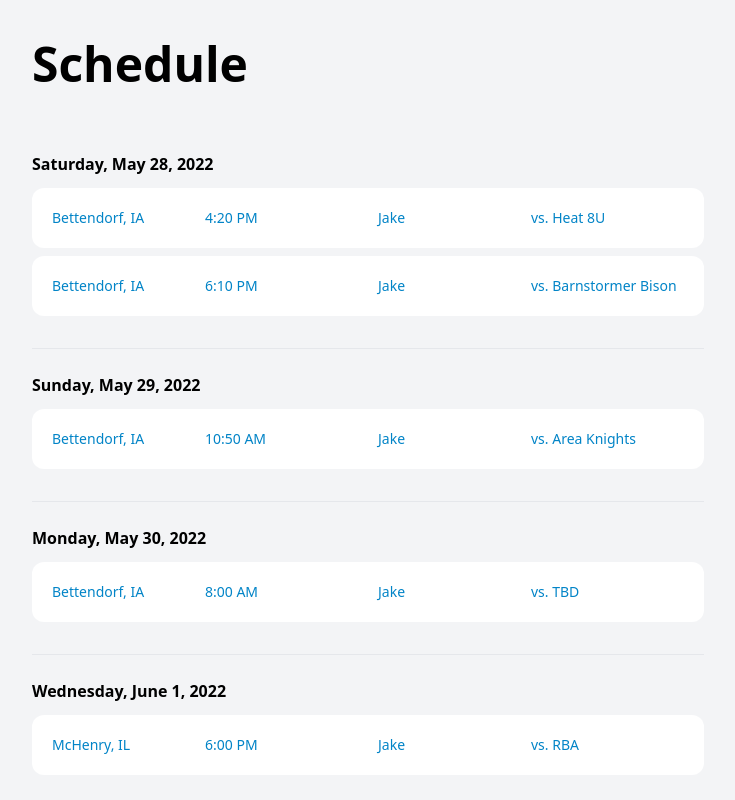
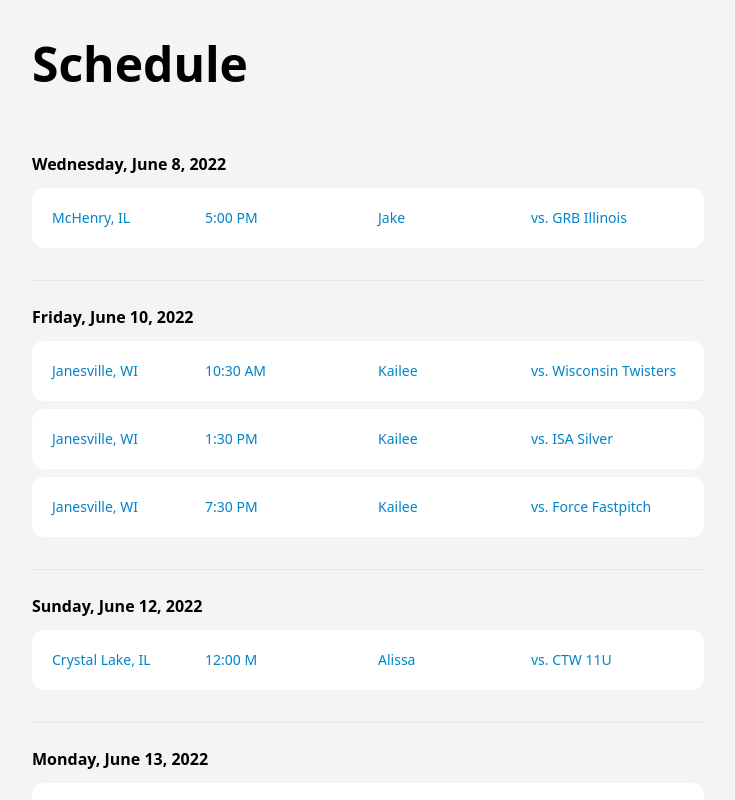
Before and after one commit to joelohrdev/game-schedule, a Nuxt app: page / in a window 1280 px wide. Shown: the top 800 px of the page, without its empty margins (272-1007 px from the left). Built offline with nearby package versions, Linux system fonts and the light colour scheme.

Commit message:
Update app.vue

```diff
--- a/app.vue
+++ b/app.vue
@@ -47,82 +47,41 @@ const kaileeGames = [
 {
   id: 1,
   name: 'Kailee',
-  address: 'Woodstock, IL',
-  date: '2022-06-02',
-  time: '6:00 PM',
-  vs: 'Sports City Heatwave',
+  address: 'Janesville, WI',
+  date: '2022-06-10',
+  time: '10:30 AM',
+  vs: 'Wisconsin Twisters',
+},
+{
+  id: 2,
+  name: 'Kailee',
+  address: 'Janesville, WI',
+  date: '2022-06-10',
+  time: '1:30 PM',
+  vs: 'ISA Silver',
+},
+{
+  id: 3,
+  name: 'Kailee',
+  address: 'Janesville, WI',
+  date: '2022-06-10',
+  time: '7:30 PM',
+  vs: 'Force Fastpitch',
 }
 ]
 
 const alissaGames = [
-
+  {
+  id: 1,
+  name: 'Alissa',
+  address: 'Crystal Lake, IL',
+  date: '2022-06-12',
+  time: '12:00 M',
+  vs: 'CTW 11U',
+}
 ]
 
 const jakeGames = [
-  {
-    id: 11,
-    name: 'Jake',
-    address: 'Bettendorf, IA',
-    date: '2022-05-28',
-    time: '4:20 PM',
-    vs: 'Heat 8U',
-  },
-  {
-    id: 12,
-    name: 'Jake',
-    address: 'Bettendorf, IA',
-    date: '2022-05-28',
-    time: '6:10 PM',
-    vs: 'Barnstormer Bison',
-  },
-  {
-    id: 14,
-    name: 'Jake',
-    address: 'Bettendorf, IA',
-    date: '2022-05-29',
-    time: '10:50 AM',
-    vs: 'Area Knights',
-  },
-  {
-    id: 15,
-    name: 'Jake',
-    address: 'Bettendorf, IA',
-    date: '2022-05-30',
-    time: '8:00 AM',
-    vs: 'TBD',
-  },
-  {
-    id: 16,
-    name: 'Jake',
-    address: 'McHenry, IL',
-    date: '2022-06-01',
-    time: '6:00 PM',
-    vs: 'RBA',
-  },
-  {
-    id: 17,
-    name: 'Jake',
-    address: 'McHenry, IL',
-    date: '2022-06-03',
-    time: '5:00 PM',
-    vs: 'TBD',
-  },
-  {
-    id: 18,
-    name: 'Jake',
-    address: 'McHenry, IL',
-    date: '2022-06-04',
-    time: '8:00 AM',
-    vs: 'TBD',
-  },
-  {
-    id: 19,
-    name: 'Jake',
-    address: 'McHenry, IL',
-    date: '2022-06-05',
-    time: '8:00 AM',
-    vs: 'TBD',
-  },
   {
     id: 20,
     name: 'Jake',
```
